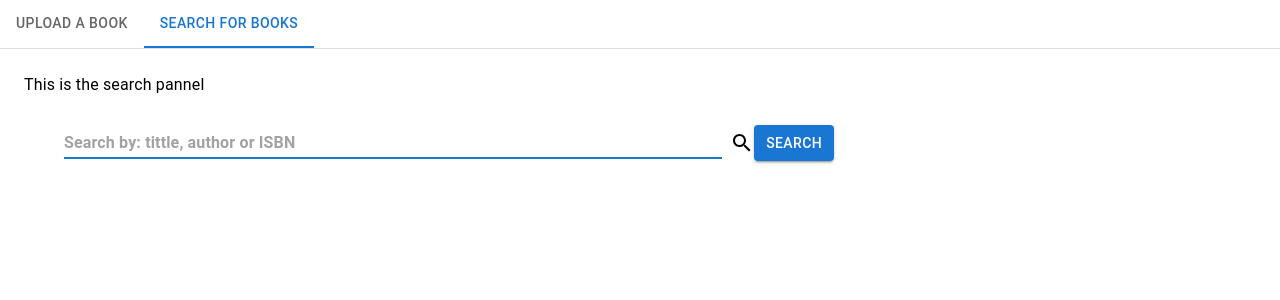
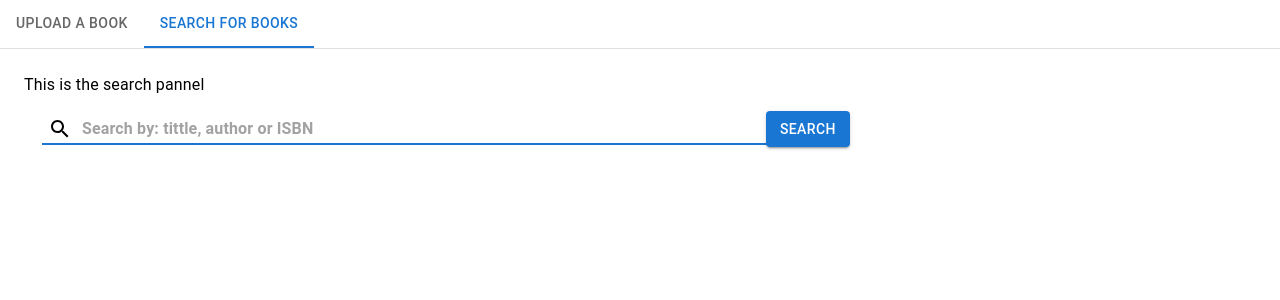
Before and after one commit to mubarak96-max/bookhero, a Next.js app: page / in a window 1280 px wide. Both pictures are taken after a click on the tab "SEARCH FOR BOOKS". Shown: the top 300 px of the page. Built offline with nearby package versions, Linux system fonts and the light colour scheme.

Commit message:
An API to get all books is under development

```diff
--- a/components/SearchBar.js
+++ b/components/SearchBar.js
@@ -29,14 +29,14 @@ const SearchbarStyle = styled('div')(({ theme }) => ({
   alignItems: 'center',
   height: APPBAR_MOBILE,
   maxWidth: '850px',
-  backdropFilter: 'blur(6px)',
-  WebkitBackdropFilter: 'blur(6px)', // Fix on Mobile
+  // backdropFilter: 'blur(6px)',
+  // WebkitBackdropFilter: 'blur(6px)', // Fix on Mobile
   padding: theme.spacing(0, 3),
-  backgroundColor: `${alpha(theme.palette.background.default, 0.72)}`,
-  [theme.breakpoints.up('md')]: {
-    height: APPBAR_DESKTOP,
-    padding: theme.spacing(0, 5),
-  },
+  // backgroundColor: `${alpha(theme.palette.background.default, 0.72)}`,
+  // [theme.breakpoints.up('md')]: {
+  //   height: APPBAR_DESKTOP,
+  //   padding: theme.spacing(0, 5),
+  // },
 }));
 
 // ----------------------------------------------------------------------
@@ -56,14 +56,18 @@ export default function Searchbar() {
     <ClickAwayListener onClickAway={handleClose}>
       <div>
         <SearchbarStyle>
+          <Search />
           <Input
             autoFocus
             fullWidth
-            // disableUnderline
             placeholder='Search by: tittle, author or ISBN'
-            sx={{ mr: 1, fontWeight: 'fontWeightBold' }}
+            sx={{
+              mr: 1,
+              fontWeight: 'fontWeightBold',
+              margin: '0px -30px',
+              padding: '0px 40px',
+            }}
           />
-          <Search />
           <Button variant='contained' onClick={handleClose}>
             Search
           </Button>
--- /dev/null
+++ b/pages/api/getBooks/searchbooks.js
@@ -0,0 +1,25 @@
+import nc from 'next-connect';
+
+//Initialise next-connect
+const handler = nc();
+
+//POST REQUEST TO CASHFREE
+handler.get(async (req, res) => {
+  //Search keyword query
+  const keywordCondition = req.query.keyword
+    ? { name: { $regex: req.query.keyword, $options: 'i' } }
+    : {};
+
+  const count = await Product.find({
+    $and: [{ ...keywordCondition }],
+  }).countDocuments();
+
+  const Book = await Product.find({
+    $and: [{ ...keywordCondition }],
+  }).limit(pageSize);
+
+  // small letter
+  res.json({ Book });
+});
+
+export default handler;
```
